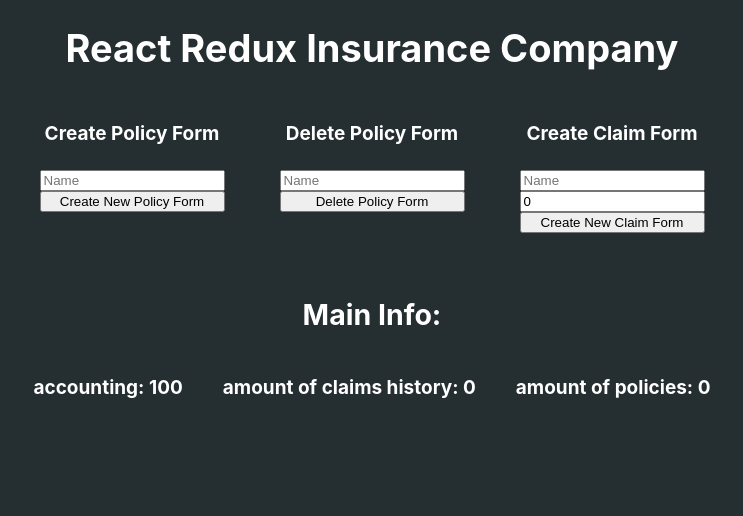
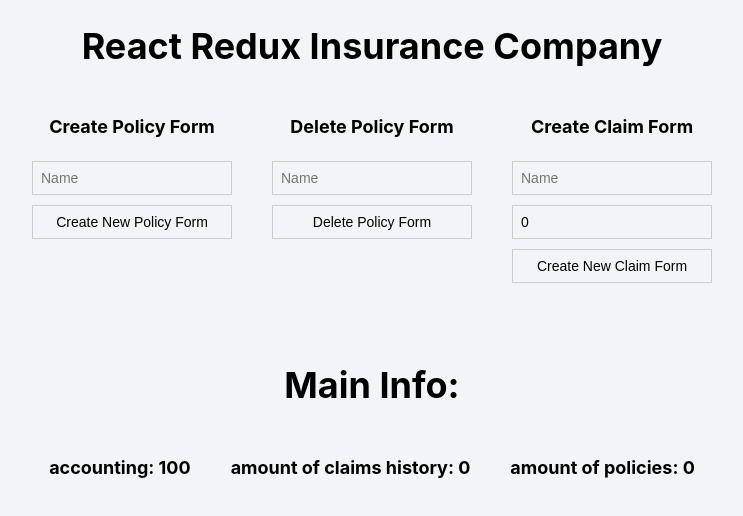
Before and after one commit to ganevdev/react-redux-insurance-company, a React (Create React App) app: page / in a window 1280 px wide. Shown: the top 516 px of the page, without its empty margins (268-1011 px from the left). Built offline with nearby package versions, Linux system fonts and the light colour scheme.

Commit message:
new css style

```diff
--- a/src/App.css
+++ b/src/App.css
@@ -4,5 +4,4 @@
   flex-direction: column;
   align-items: center;
   justify-content: center;
-  color: white;
 }
--- a/src/index.css
+++ b/src/index.css
@@ -1,7 +1,7 @@
 body {
-  background-color: #252e31;
+  background-color: #f1f5f7;
   margin: 0;
-  font-size: 19px;
+  font-size: 18px;
   font-family: -apple-system, BlinkMacSystemFont, 'Roboto', 'Helvetica Neue',
     'Helvetica', sans-serif;
   -webkit-font-smoothing: antialiased;
--- a/src/index.js
+++ b/src/index.js
@@ -1,3 +1,4 @@
+import './min.css';
 import './index.css';
 
 import React from 'react';
--- /dev/null
+++ b/src/min.css
@@ -0,0 +1,118 @@
+body,
+textarea,
+input,
+select {
+  background: 0;
+  border-radius: 0;
+  font: 16px sans-serif;
+  margin: 0;
+}
+.addon,
+.btn-sm,
+.nav,
+textarea,
+input,
+select {
+  outline: 0;
+  font-size: 14px;
+}
+.smooth {
+  transition: all 0.2s;
+}
+.btn,
+.nav a {
+  text-decoration: none;
+}
+.container {
+  margin: 0 20px;
+  width: auto;
+}
+@media (min-width: 1310px) {
+  .container {
+    margin: auto;
+    width: 1270px;
+  }
+}
+.btn,
+h2 {
+  font-size: 2em;
+}
+.btn {
+  background: #999;
+  border-radius: 6px;
+  border: 0;
+  color: #fff;
+  cursor: pointer;
+  display: inline-block;
+  margin: 2px 0;
+  padding: 12px 30px 14px;
+}
+.btn:hover {
+  background: #888;
+}
+.btn:active,
+.btn:focus {
+  background: #777;
+}
+.btn-a {
+  background: #0ae;
+}
+.btn-a:hover {
+  background: #09d;
+}
+.btn-a:active,
+.btn-a:focus {
+  background: #08b;
+}
+.btn-b {
+  background: #3c5;
+}
+.btn-b:hover {
+  background: #2b4;
+}
+.btn-b:active,
+.btn-b:focus {
+  background: #2a4;
+}
+.btn-c {
+  background: #d33;
+}
+.btn-c:hover {
+  background: #c22;
+}
+.btn-c:active,
+.btn-c:focus {
+  background: #b22;
+}
+.btn-sm {
+  border-radius: 4px;
+  padding: 10px 14px 11px;
+}
+label > * {
+  display: inline;
+}
+form > * {
+  display: block;
+  margin-bottom: 10px;
+}
+textarea,
+input,
+select {
+  border: 1px solid #ccc;
+  padding: 8px;
+}
+textarea:focus,
+input:focus,
+select:focus {
+  border-color: #5ab;
+}
+textarea,
+input[type='text'] {
+  -webkit-appearance: none;
+  width: 13em;
+  outline: 0;
+}
+.addon {
+  box-shadow: 0 0 0 1px #ccc;
+  padding: 8px 12px;
+}
```
